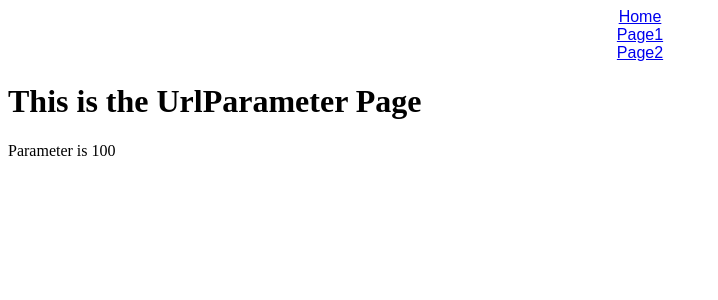
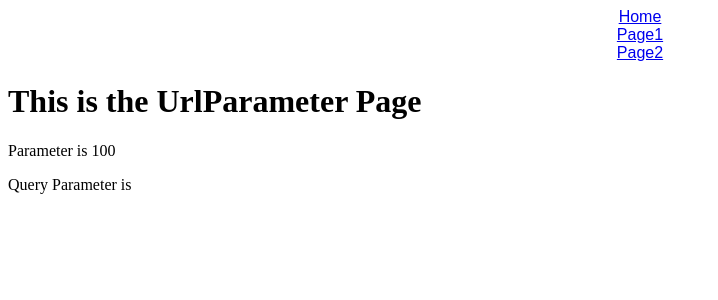
Before and after one commit to Gavriil84/React-router, a React (Create React App) app: page /page2/100 in a window 1280 px wide. Shown: the top 300 px of the page, without its empty margins (0-718 px from the left). Built offline with nearby package versions, Linux system fonts and the light colour scheme.

Commit message:
Used query parameter

```diff
--- a/src/Page2.jsx
+++ b/src/Page2.jsx
@@ -5,6 +5,8 @@
     <div>
       <h1>Page2</h1>
       <Link to="/page2/100">URL Parameter</Link>
+      <br />
+      <Link to="/page2/100?name=hogehoge">Query Parameter</Link>
     </div>
   );
 };
--- a/src/UrlParameter.jsx
+++ b/src/UrlParameter.jsx
@@ -1,11 +1,14 @@
-import { useParams } from "react-router-dom";
+import { useParams, useLocation } from "react-router-dom";
 
 export const UrlParameter = () => {
   const { id } = useParams();
+  const { search } = useLocation();
+  const query = new URLSearchParams(search);
   return (
     <div>
       <h1>This is the UrlParameter Page</h1>
       <p>Parameter is {id}</p>
+      <p>Query Parameter is {query.get("name")}</p>
     </div>
   );
 };
```
